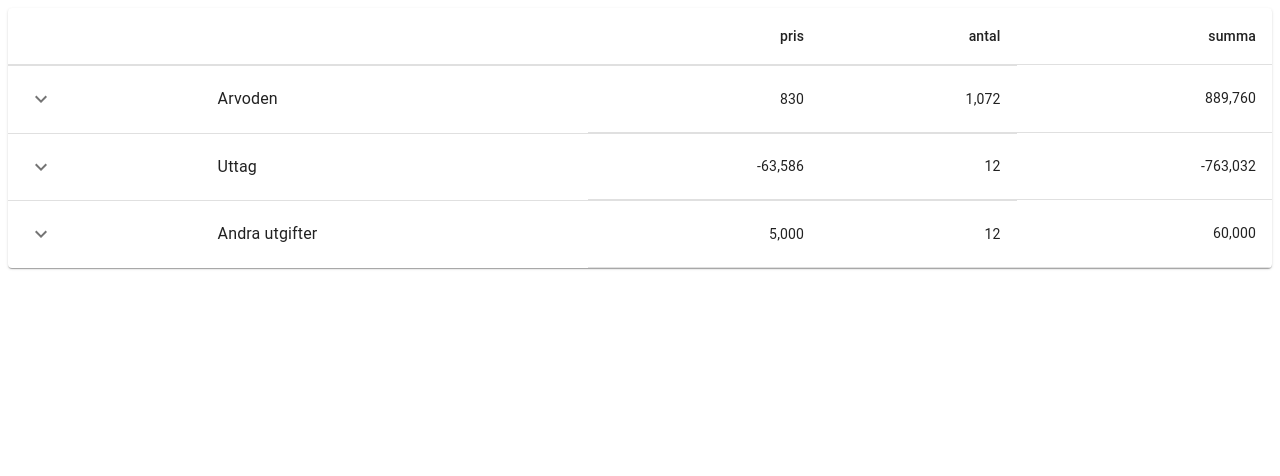
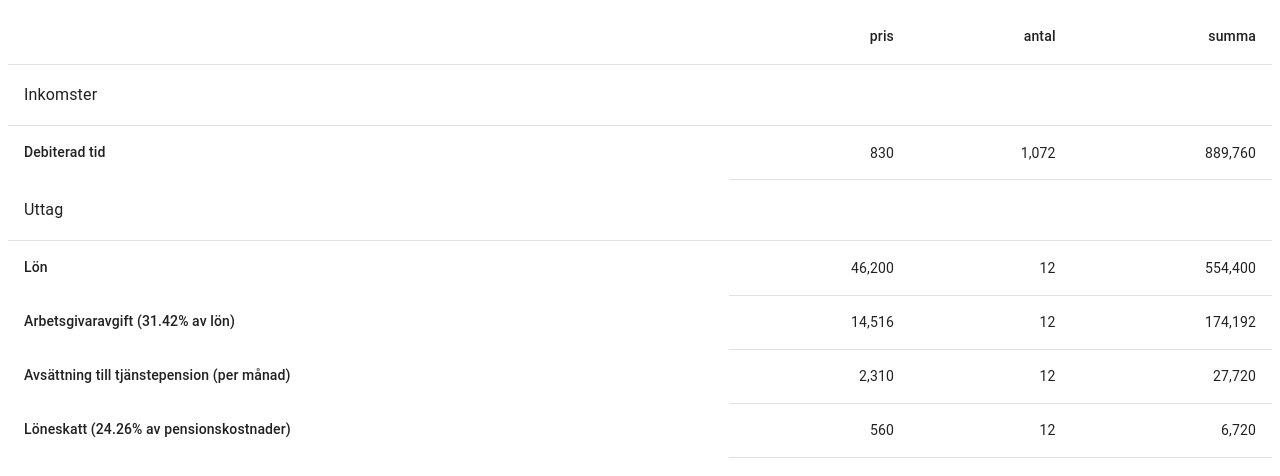
Before and after one commit to niklaspandersson/konsultkalkylen, a React (Create React App) app: page / in a window 1280 px wide. Shown: the top 476 px of the page. Built offline with nearby package versions, Linux system fonts and the light colour scheme.

Commit message:
WIP structure

```diff
--- a/src/budget/Budget.jsx
+++ b/src/budget/Budget.jsx
@@ -14,11 +14,10 @@ export default function Budget() {
   const [{ income, salary, expenses }, dispatch] = useCalculation();
 
   return (
-    <TableContainer component={Paper}>
+    <TableContainer>
       <Table aria-label="collapsible table">
         <TableHead>
           <TableRow>
-            <TableCell />
             <TableCell></TableCell>
             <TableCell align="right">pris</TableCell>
             <TableCell align="right">antal</TableCell>
@@ -34,10 +33,10 @@ export default function Budget() {
             data={salary}
             setData={(data) => dispatch({ part: "salary", data })}
           />
-          <Expenses
+          {/* <Expenses
             data={expenses}
             setData={(data) => dispatch({ part: "expenses", data })}
-          />
+          /> */}
         </TableBody>
       </Table>
     </TableContainer>
--- a/src/budget/Post.jsx
+++ b/src/budget/Post.jsx
@@ -55,37 +55,34 @@ export const DetailsInput = ({ unit, ...props }) =>
     </FormControl>
   </TableCell>
 
+const PostHeader = ({ heading }) => (
+  <TableRow>
+    <TableCell component="th" scope="row" colSpan={4}>
+      <Typography variant="subtitle1">{heading}</Typography>
+        </TableCell>
+      </TableRow>
+);
+
+const Row = ({ title, unitPrice, units, sum }) => {
+  const sumToDisplay = sum ? sum : (unitPrice ?? 0) * (units ?? 0);
+  return (
+    <TableRow sx={{ "& > *": { borderBottom: "unset" } }}>
+      <TableCell component="th" scope="row">
+        <Typography variant="subtitle2">{title}</Typography>
+      </TableCell>
+      <TableCell align="right">{unitPrice?.toLocaleString()}</TableCell>
+      <TableCell align="right">{units?.toLocaleString()}</TableCell>
+      <TableCell align="right">{sumToDisplay?.toLocaleString()}</TableCell>
+    </TableRow>
+  );
+};
 export default function Post(props) {
-  const { heading, unitPrice, count, sum, children } = props;
-  const [open, setOpen] = useState(false);
+  const { heading, rows, children } = props;
 
   return (
     <>
-      <TableRow>
-        <TableCell style={{ paddingBottom: 0, paddingTop: 0 }} colSpan={4}>
-          <Collapse in={open} timeout="auto" unmountOnExit>
-            <Box sx={{ margin: 1 }}>{children}</Box>
-          </Collapse>
-        </TableCell>
-      </TableRow>
-      <TableRow sx={{ "& > *": { borderBottom: "unset" } }}>
-        <TableCell>
-          <IconButton
-            aria-label="expand row"
-            size="small"
-            onClick={() => setOpen(!open)}
-          >
-            {open ? <KeyboardArrowUpIcon /> : <KeyboardArrowDownIcon />}
-          </IconButton>
-        </TableCell>
-        <TableCell component="th" scope="row">
-          <Typography variant="subtitle1">{heading}</Typography>
-        </TableCell>
-        <TableCell align="right">{unitPrice.toLocaleString()}</TableCell>
-        <TableCell align="right">{count.toLocaleString()}</TableCell>
-        <TableCell align="right">{sum.toLocaleString()}</TableCell>
-      </TableRow>
-
+      <PostHeader heading={heading} />
+      {rows.map(row => <Row {...row} />)}
     </>
   );
 }
--- a/src/budget/expenses/data.js
+++ b/src/budget/expenses/data.js
@@ -6,8 +6,8 @@ export const InitialState = {
 
 export function summary(data) {
   return {
-    unitPrice: 5000,
+    unitPrice: -5000,
     count: 12,
-    sum: 5000*12,
+    sum: -5000*12,
   };
 }
--- a/src/budget/income/Income.jsx
+++ b/src/budget/income/Income.jsx
@@ -1,42 +1,12 @@
-import Table from "@mui/material/Table";
-import TableBody from "@mui/material/TableBody";
-import TableContainer from "@mui/material/TableContainer";
-import TableRow from "@mui/material/TableRow";
+import Post from "../Post";
+import IncomeParameters from "./IncomeParameters";
+export default function Income({ data, setData }) {
 
-import Post, { DetailsHeader, DetailsInput, DetailsTitle } from "../Post";
+  const rows = [{ title: 'Debiterad tid', ...data.summary }];
 
-export default function Income({ data, setData }) {
   return (
-    <Post heading="Arvoden" {...data.summary}>
-      <TableContainer>
-        <Table size="small">
-          <TableBody>
-            <DetailsHeader header="Uppdrag" />
-            <TableRow>
-              <DetailsTitle title="Timarvode (exkl. moms)" />
-              <DetailsInput unit="kr" value={data.rate} onChange={ev => setData({ rate: Number(ev.target.value) })} />
-            </TableRow>
-            <TableRow>
-              <DetailsTitle title="Debiterbara månader" />
-              <DetailsInput value={data.occupancy} onChange={ev => setData({ occupancy: Number(ev.target.value) })} />
-            </TableRow>
-
-            <DetailsHeader header="Arbetstid" />
-            <TableRow>
-              <DetailsTitle title="Arbetstimmar per vecka" />
-              <DetailsInput value={data.hoursPerWeek} onChange={ev => setData({ hoursPerWeek: Number(ev.target.value) })} />
-            </TableRow>
-            <TableRow>
-              <DetailsTitle title="Lediga veckor under uppdrag" />
-              <DetailsInput value={data.vacation} onChange={ev => setData({ vacation: Number(ev.target.value) })} />
-            </TableRow>
-            <TableRow>
-              <DetailsTitle title="Uppskattad andel sjukdagar/vab" />
-              <DetailsInput unit="%" value={data.sickLeavePercent} onChange={ev => setData({ sickLeavePercent: Number(ev.target.value) })} />
-            </TableRow>
-          </TableBody>
-        </Table>
-      </TableContainer>
+    <Post heading="Inkomster" summary={data.summary} rows={rows}>
+      <IncomeParameters data={data} setData={setData} />
     </Post>
   );
 }
--- /dev/null
+++ b/src/budget/income/IncomeParameters.jsx
@@ -0,0 +1,40 @@
+import Table from "@mui/material/Table";
+import TableBody from "@mui/material/TableBody";
+import TableContainer from "@mui/material/TableContainer";
+import TableRow from "@mui/material/TableRow";
+
+import { DetailsHeader, DetailsInput, DetailsTitle } from "../Post";
+
+const IncomeParameters = ({ data, setData }) => (
+  <TableContainer>
+    <Table size="small">
+      <TableBody>
+        <DetailsHeader header="Uppdrag" />
+        <TableRow>
+          <DetailsTitle title="Timarvode (exkl. moms)" />
+          <DetailsInput unit="kr" value={data.rate} onChange={ev => setData({ rate: Number(ev.target.value) })} />
+        </TableRow>
+        <TableRow>
+          <DetailsTitle title="Debiterbara månader" />
+          <DetailsInput value={data.occupancy} onChange={ev => setData({ occupancy: Number(ev.target.value) })} />
+        </TableRow>
+
+        <DetailsHeader header="Arbetstid" />
+        <TableRow>
+          <DetailsTitle title="Arbetstimmar per vecka" />
+          <DetailsInput value={data.hoursPerWeek} onChange={ev => setData({ hoursPerWeek: Number(ev.target.value) })} />
+        </TableRow>
+        <TableRow>
+          <DetailsTitle title="Lediga veckor under uppdrag" />
+          <DetailsInput value={data.vacation} onChange={ev => setData({ vacation: Number(ev.target.value) })} />
+        </TableRow>
+        <TableRow>
+          <DetailsTitle title="Uppskattad andel sjukdagar/vab" />
+          <DetailsInput unit="%" value={data.sickLeavePercent} onChange={ev => setData({ sickLeavePercent: Number(ev.target.value) })} />
+        </TableRow>
+      </TableBody>
+    </Table>
+  </TableContainer>
+);
+
+export default IncomeParameters;
--- a/src/budget/income/data.js
+++ b/src/budget/income/data.js
@@ -23,7 +23,7 @@ export function summary(data) {
   const payedHours = Math.round(workingHours * (1 - data.sickLeavePercent / 100));
   return {
     unitPrice: data.rate,
-    count: payedHours,
+    units: payedHours,
     sum: data.rate * payedHours,
   };
 }
--- a/src/budget/salary/Salary.jsx
+++ b/src/budget/salary/Salary.jsx
@@ -2,40 +2,37 @@ import Table from "@mui/material/Table";
 import TableBody from "@mui/material/TableBody";
 import TableContainer from "@mui/material/TableContainer";
 import TableRow from "@mui/material/TableRow";
-
-import Post, { DetailsHeader, DetailsInput, DetailsTitle, DetailsValue } from "../Post";
+import SalaryParameters from './SalaryParameters';
+import Post from "../Post";
 import { EmployerFee, PensionTax } from "./data";
 
+
 export default function Salary({ data, setData }) {
+  const rows = [{
+    title: 'Lön',
+    unitPrice: data.salary,
+    units: data.months,
+  },
+  {
+    title: `Arbetsgivaravgift (${Math.round(EmployerFee * 10000) / 100}% av lön)`,
+    unitPrice: Math.round(data.salary * EmployerFee),
+    units: data.months,
+  },
+  {
+    title: `Avsättning till tjänstepension (per månad)`,
+    unitPrice: data.pension,
+    units: data.months,
+  },
+  {
+    title: `Löneskatt (${Math.round(PensionTax * 10000) / 100}% av pensionskostnader)`,
+    unitPrice: Math.round(data.pension * PensionTax),
+    units: data.months,
+  },
+  ];
+
   return (
-    <Post heading="Uttag" {...data.summary}>
-      <TableContainer>
-        <Table size="small">
-          <TableBody>
-            <DetailsHeader header="Lön och pension" />
-            <TableRow>
-              <DetailsTitle title="Antal månader att betala ut lön" />
-              <DetailsInput value={data.months} onChange={ev => setData({ months: Number(ev.target.value) })} />
-            </TableRow>
-            <TableRow>
-              <DetailsTitle title="Månadslön" />
-              <DetailsInput unit="kr" value={data.salary} onChange={ev => setData({ salary: Number(ev.target.value) })} />
-            </TableRow>
-            <TableRow sx={{ fontStyle: 'italic' }}>
-              <DetailsTitle title={`Arbetsgivaravgift (${Math.round(EmployerFee * 10000) / 100}% av lön)`} />
-              <DetailsValue value={`${Math.round(data.salary * EmployerFee).toLocaleString()} kr`} />
-            </TableRow>
-            <TableRow>
-              <DetailsTitle title="Avsättning till tjänstepension (per månad)" />
-              <DetailsInput unit="kr" value={data.pension} onChange={ev => setData({ pension: Number(ev.target.value) })} />
-            </TableRow>
-            <TableRow sx={{ fontStyle: 'italic' }}>
-              <DetailsTitle title={`Löneskatt (${Math.round(PensionTax * 10000) / 100}% av pensionskostnader)`} />
-              <DetailsValue value={`${Math.round(data.pension * PensionTax).toLocaleString()} kr`} />
-            </TableRow>
-          </TableBody>
-        </Table>
-      </TableContainer>
+    <Post heading="Uttag" summary={data.summary} rows={rows}>
+      <SalaryParameters data={data} setData={setData} />
     </Post>
   );
 }
--- /dev/null
+++ b/src/budget/salary/SalaryParameters.jsx
@@ -0,0 +1,38 @@
+import Table from "@mui/material/Table";
+import TableBody from "@mui/material/TableBody";
+import TableContainer from "@mui/material/TableContainer";
+import TableRow from "@mui/material/TableRow";
+
+import { DetailsHeader, DetailsInput, DetailsTitle, DetailsValue } from "../Post";
+import { EmployerFee, PensionTax } from './data';
+
+const SalaryParameters = ({ data, setData }) => (
+  <TableContainer>
+    <Table size="small">
+      <TableBody>
+        <DetailsHeader header="Lön och pension" />
+        <TableRow>
+          <DetailsTitle title="Antal månader att betala ut lön" />
+          <DetailsInput value={data.months} onChange={ev => setData({ months: Number(ev.target.value) })} />
+        </TableRow>
+        <TableRow>
+          <DetailsTitle title="Månadslön" />
+          <DetailsInput unit="kr" value={data.salary} onChange={ev => setData({ salary: Number(ev.target.value) })} />
+        </TableRow>
+        <TableRow sx={{ fontStyle: 'italic' }}>
+          <DetailsTitle title={`Arbetsgivaravgift (${Math.round(EmployerFee * 10000) / 100}% av lön)`} />
+          <DetailsValue value={`${Math.round(data.salary * EmployerFee).toLocaleString()} kr`} />
+        </TableRow>
+        <TableRow>
+          <DetailsTitle title="Avsättning till tjänstepension (per månad)" />
+          <DetailsInput unit="kr" value={data.pension} onChange={ev => setData({ pension: Number(ev.target.value) })} />
+        </TableRow>
+        <TableRow sx={{ fontStyle: 'italic' }}>
+          <DetailsTitle title={`Löneskatt (${Math.round(PensionTax * 10000) / 100}% av pensionskostnader)`} />
+          <DetailsValue value={`${Math.round(data.pension * PensionTax).toLocaleString()} kr`} />
+        </TableRow>
+      </TableBody>
+    </Table>
+  </TableContainer>
+);
+export default SalaryParameters;
--- a/src/budget/salary/data.js
+++ b/src/budget/salary/data.js
@@ -22,7 +22,7 @@ export const summary = (data) => {
   const monthlyCosts = data.salary + salaryFee + data.pension + pensionTax;
   return {
     unitPrice: -monthlyCosts,
-    count: data.months,
+    units: data.months,
     sum: -monthlyCosts * data.months,
   };
 }
```
